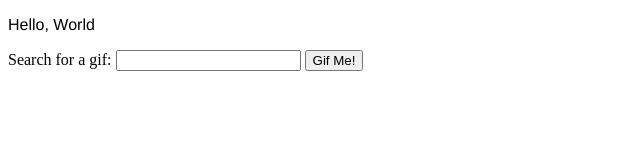
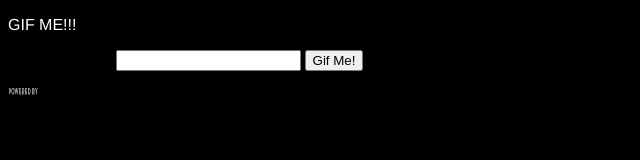
Before and after one commit to carloscheddar/GifThis, a browser extension: page gifMe.html in a window 1280 px wide. Shown: the whole page, without its empty margins (0-640 px from the left). Drawn offline with Linux system fonts and the light colour scheme.

Commit message:
Added giphy icon, background color is black and font color is white and changed text from hello world to GIF ME

```diff
--- a/gifMe.css
+++ b/gifMe.css
@@ -1,7 +1,20 @@
 p{
   font-family: 'helvetica';
+  color: white;
 }
 
 li {
   list-style-type: none;
 }
+
+li img{
+	width:150px;
+}
+
+.giphy {
+
+	bottom: 0px;
+	right: 0px;
+	width: 30px;
+	height: 25px;
+}
--- a/gifMe.html
+++ b/gifMe.html
@@ -7,8 +7,8 @@
     <script src="lodash.underscore.min.js"></script>
     <script src="popup.js"></script>
   </head>
-  <body>
-    <p>Hello, World</p>
+  <body bgcolor="black">
+    <p>GIF ME!!!</p>
     <form name="input" action="#">
       <label for="query">Search for a gif:</label>
       <input type="text" name="query">
@@ -17,5 +17,6 @@
     <ul class="gifs">
 
     </ul>
+    <img class="giphy" src="Giphy_API_Logo_ForBlack.gif">
   </body>
 </html>
```
Also changed, not shown: Giphy_API_Logo_ForBlack.gif (added).
